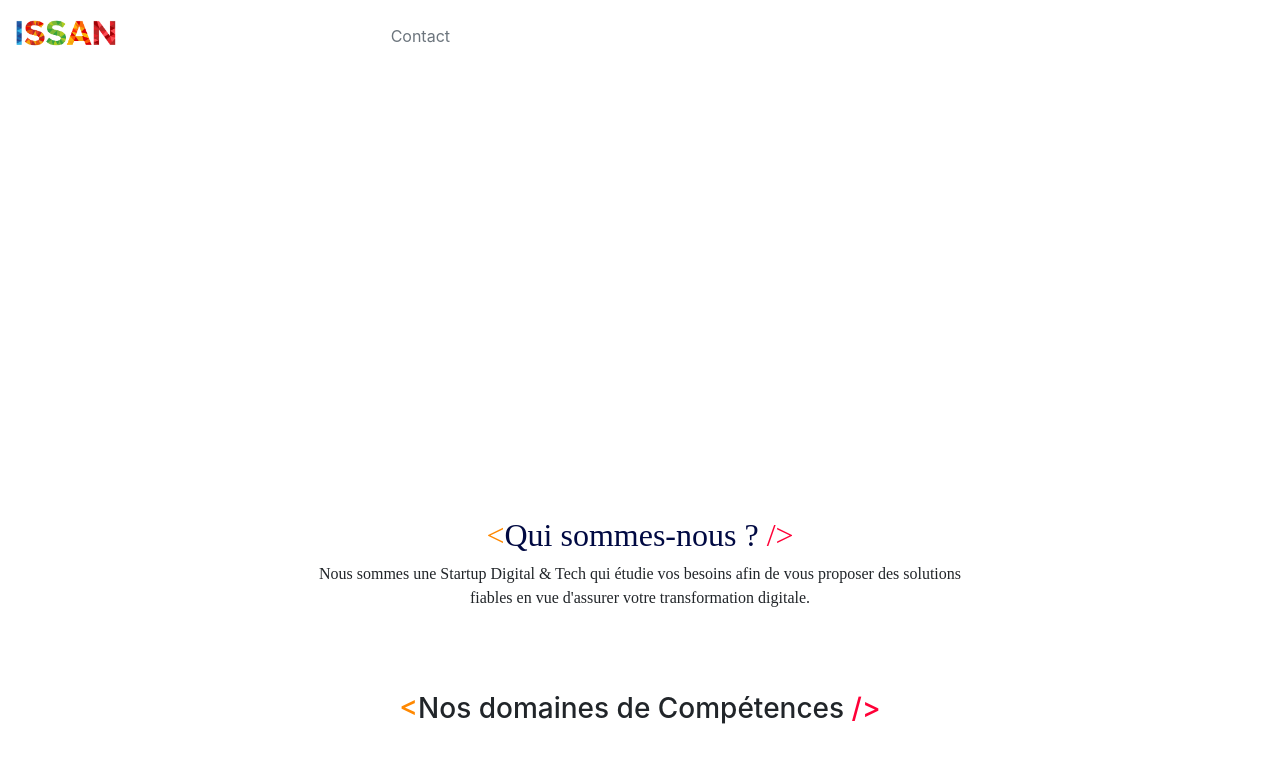
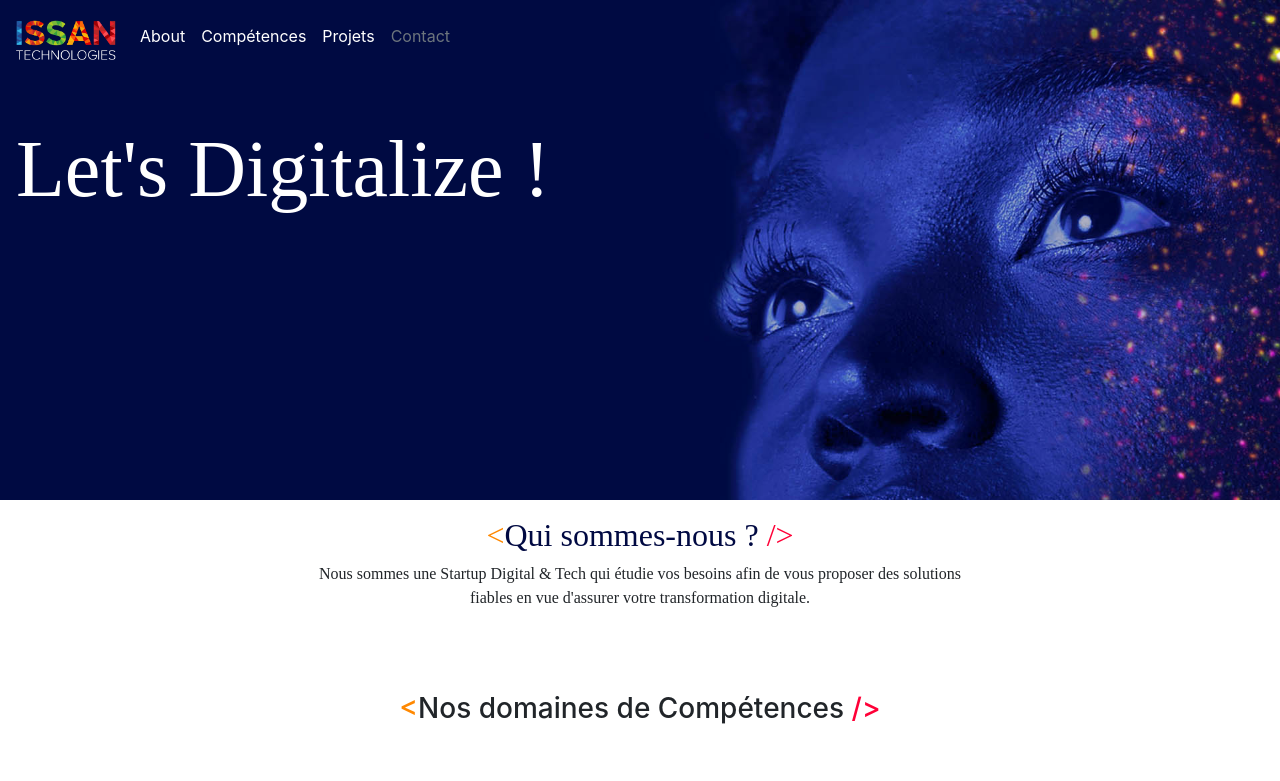
Before and after one commit to issantech/digital, a plain HTML site: page index.html in a window 1280 px wide. Shown: the top 781 px of the page. Drawn offline with nearby package versions, Linux system fonts and the light colour scheme.

Commit message:
Update style.css

```diff
--- a/source/style.css
+++ b/source/style.css
@@ -4,7 +4,7 @@ html{
 }
 
 .mainview{
-    background-image: src("../source/img/IT\ Web\ Banner.jpg");
+    background-image: url("../source/img/IT\ Web\ Banner.jpg");
     height: 500px;
     background-size: cover;
 }
```
